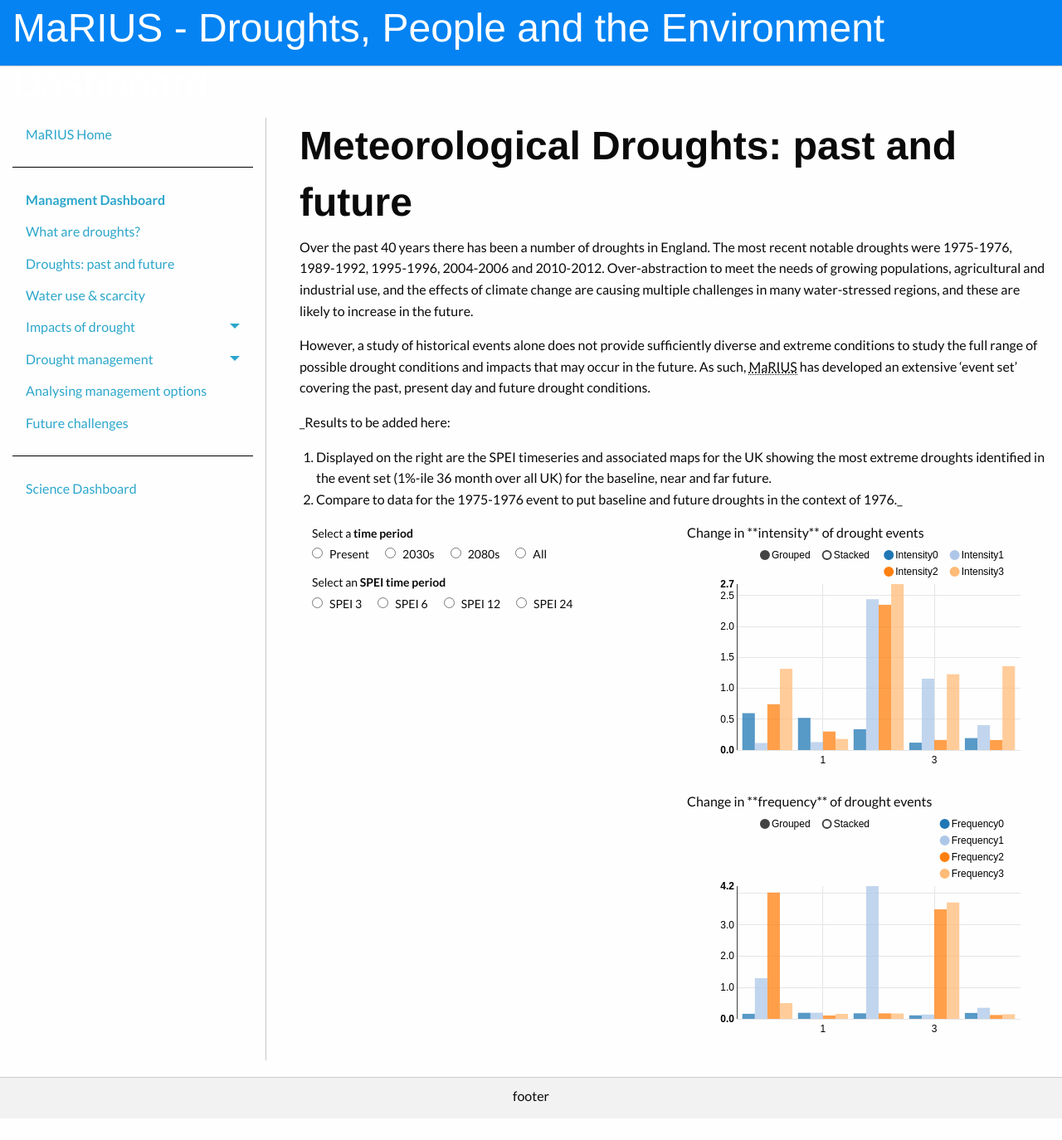
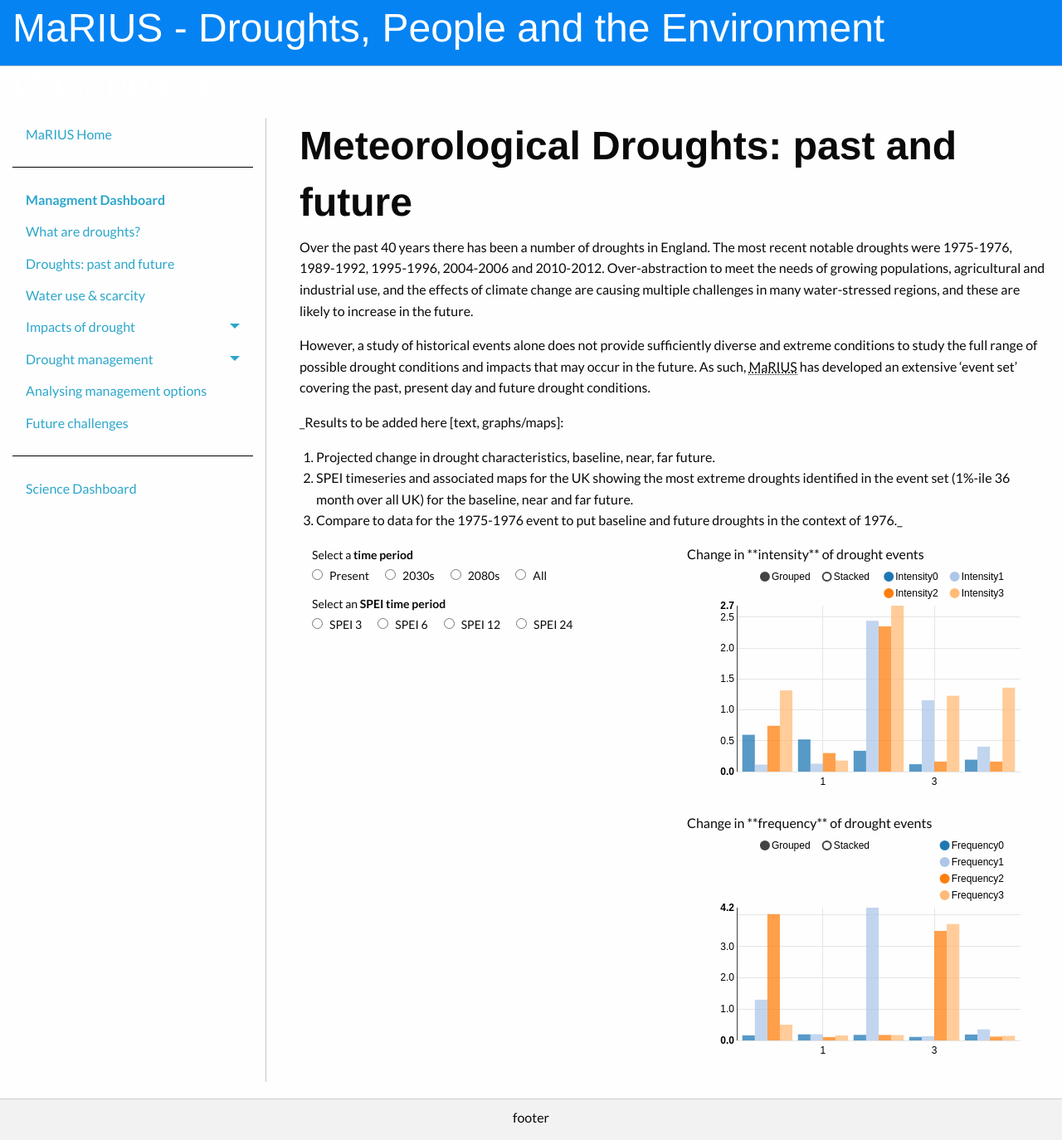
Before and after one commit to VictoriaJJ/mariusdroughtproject.org, a Jekyll site: the page built from _pages/dashboard/dpe/drought_events_past_future.md, in a window 1280 px wide. Shown: the whole page at 83% size. Built offline with Jekyll 4.4.1, drawn with Linux system fonts in a browser that asks for light colours; before the commit the page ends 1348 px from its top, so only the background shows below that.

Commit message:
Updated drought_events_past_future.md

```diff
--- a/_pages/dashboard/dpe/drought_events_past_future.md
+++ b/_pages/dashboard/dpe/drought_events_past_future.md
@@ -9,9 +9,10 @@ Over the past 40 years there has been a number of droughts in England. The most
 
 However, a study of historical events alone does not provide sufficiently diverse and extreme conditions to study the full range of possible drought conditions and impacts that may occur in the future. As such, MaRIUS has developed an extensive ‘event set’ covering the past, present day and future drought conditions.
 
-_Results to be added here:
-1. Displayed on the right are the SPEI timeseries and associated maps for the UK showing the most extreme droughts identified in the event set (1%-ile 36 month over all UK) for the baseline, near and far future.
-2. Compare to data for the 1975-1976 event to put baseline and future droughts in the context of 1976._
+_Results to be added here [text, graphs/maps]:
+1. Projected change in drought characteristics, baseline, near, far future.
+2. SPEI timeseries and associated maps for the UK showing the most extreme droughts identified in the event set (1%-ile 36 month over all UK) for the baseline, near and far future.
+3. Compare to data for the 1975-1976 event to put baseline and future droughts in the context of 1976._
 
 <div class="large-6 medium-6 columns">
 	<label>Select a <b>time period</b></label>
```
